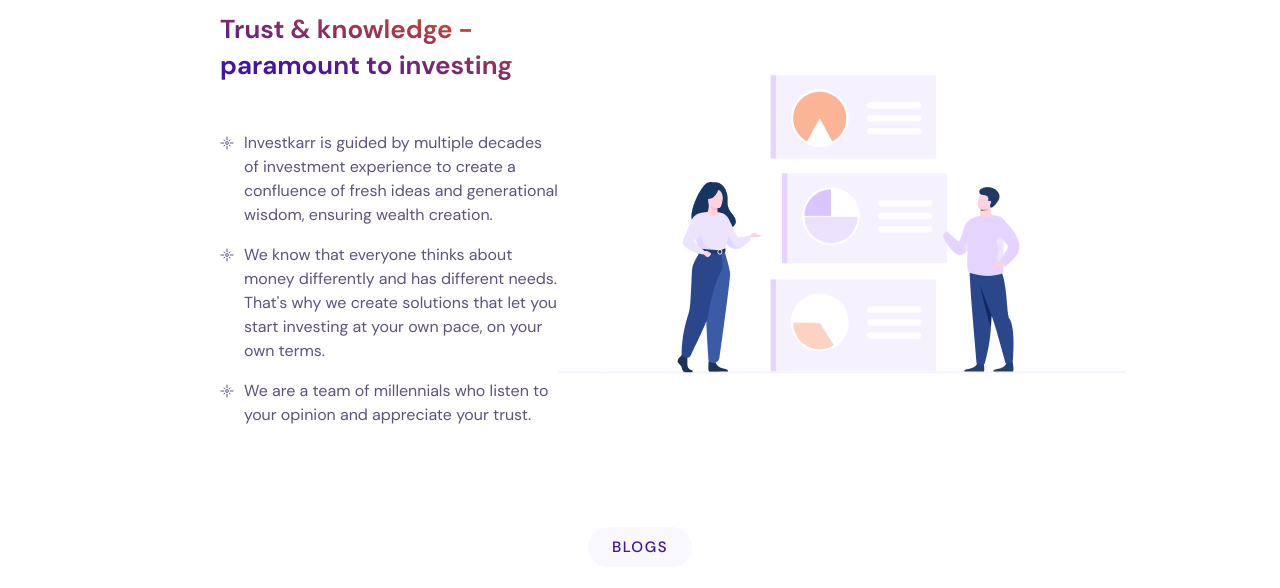
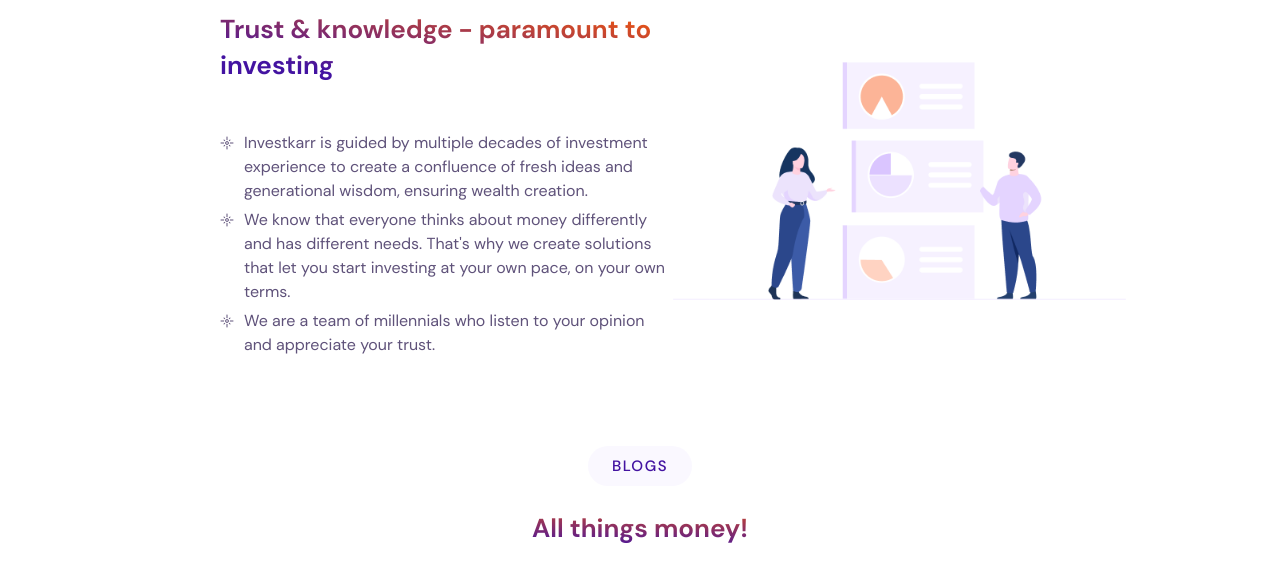
Before and after one commit to vip-0/test-1, a plain HTML site: page index.html in a window 1280 px wide. Shown: the part 2520-3108 px from the top of the page. Drawn offline with nearby package versions, Linux system fonts and the light colour scheme.

Commit message:
Update style.css

```diff
--- a/css/style.css
+++ b/css/style.css
@@ -577,6 +577,9 @@ nav ul li a:hover {
 .about-content{
   display: flex;
 }
+.about-content .leftpart{
+  width:100%;
+}
 .about-content .leftpart h2 {
   font-weight: bold;
   font-size: 26px;
@@ -590,19 +593,19 @@ nav ul li a:hover {
   -webkit-text-fill-color: transparent;
   margin-bottom: 48px;
 }
-.about-us ul{
+.about-us .leftpart ul{
   margin:0;
   padding:0;
 }
-.about-us ul li{
+.about-us .leftpart ul li{
   font-weight: normal;
 font-size: 16px;
 line-height: 24px;
 color: #5F527A;
 margin-left:24px;
-margin-bottom:16px;
+margin-bottom:5px;
 }
-.about-us ul li:before{
+.about-us .leftpart ul li:before{
   content: url(../images/list-icon.png);
     font-size: 13px;
     display: inline-block;
@@ -613,6 +616,12 @@ margin-bottom:16px;
     position: absolute;
     padding-right: 20px;
     padding-top: 4px;
+}
+.about-us .rightpart{
+  width: 100%;
+}
+.about-us .rightpart img{
+  width: 100%;
 }
 @media only screen and (max-width: 767px) {
   .wrapper {
```
